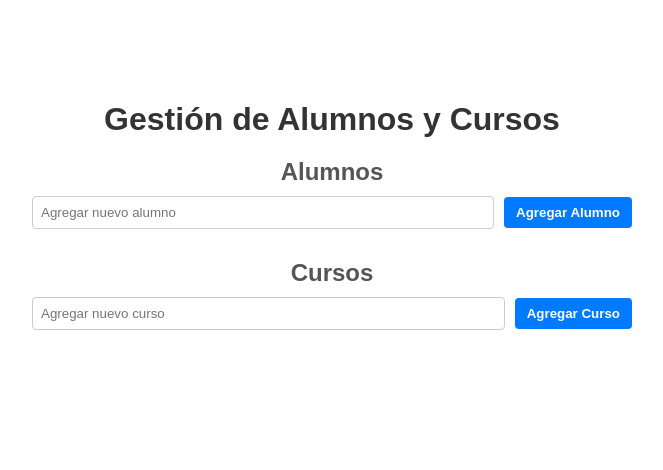
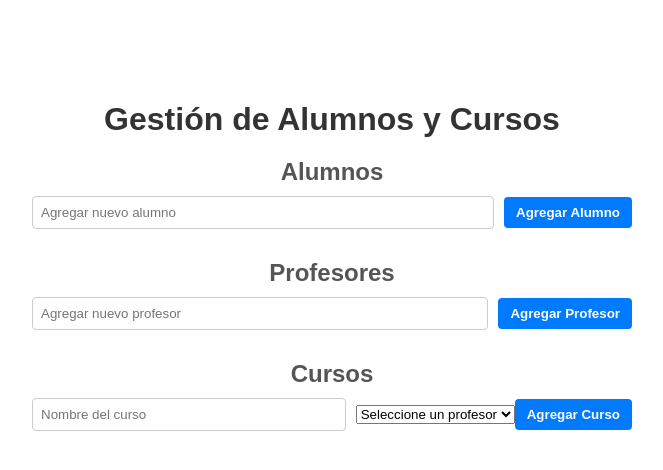
Before and after one commit to Team-Esquizos/EsquizosP2, a Vue app in the folder frontend-xquizos/: page /editor in a window 1280 px wide. Shown: the top 470 px of the page, without its empty margins (308-971 px from the left). Built offline with nearby package versions, Linux system fonts and the light colour scheme.

Commit message:
SCRUM-3 Mejora en la logica de creacion de cursos

```diff
--- a/frontend-xquizos/src/components/EditorView.vue
+++ b/frontend-xquizos/src/components/EditorView.vue
@@ -4,6 +4,7 @@
     <div class="container">
         <h1>Gestión de Alumnos y Cursos</h1>
 
+        <!-- Gestión de Alumnos -->
         <div class="section">
             <h2>Alumnos</h2>
             <div class="input-group">
@@ -18,16 +19,47 @@
             </ul>
         </div>
 
+        <!-- Gestión de Profesores -->
+        <div class="section">
+            <h2>Profesores</h2>
+            <div class="input-group">
+                <input v-model="newTeacher" placeholder="Agregar nuevo profesor" />
+                <button @click="addTeacher">Agregar Profesor</button>
+            </div>
+            <ul>
+                <li v-for="(teacher, index) in teachers" :key="index">
+                    {{ teacher }}
+                    <button class="delete-button" @click="removeTeacher(index)">Eliminar</button>
+                </li>
+            </ul>
+        </div>
+
+        <!-- Gestión de Cursos -->
         <div class="section">
             <h2>Cursos</h2>
             <div class="input-group">
-                <input v-model="newCourse" placeholder="Agregar nuevo curso" />
+                <input v-model="newCourse" placeholder="Nombre del curso" />
+                <select v-model="selectedTeacher">
+                    <option disabled value="">Seleccione un profesor</option>
+                    <option v-for="(teacher, index) in teachers" :key="index">{{ teacher }}</option>
+                </select>
                 <button @click="addCourse">Agregar Curso</button>
             </div>
             <ul>
                 <li v-for="(course, index) in courses" :key="index">
-                    {{ course }}
+                    <strong>{{ course.name }}</strong> - Profesor: {{ course.teacher }}
                     <button class="delete-button" @click="removeCourse(index)">Eliminar</button>
+                    <p>Estudiantes:</p>
+                    <ul>
+                        <li v-for="(student, studentIndex) in course.students" :key="studentIndex">{{ student }}</li>
+                    </ul>
+                    <div class="input-group">
+                        <select v-model="selectedStudent" :disabled="students.length === 0">
+                            <option disabled value="">Agregar un estudiante</option>
+                            <option v-for="(student, index) in students" :key="index">{{ student }}</option>
+                        </select>
+                        <button @click="addStudentToCourse(index)" :disabled="!selectedStudent">Añadir al Curso</button>
+                    </div>
                 </li>
             </ul>
         </div>
@@ -41,7 +73,11 @@ export default {
             newStudent: '',
             students: [],
             newCourse: '',
-            courses: []
+            newTeacher: '',
+            teachers: [],
+            courses: [],
+            selectedTeacher: '',
+            selectedStudent: ''
         };
     },
     methods: {
@@ -54,18 +90,35 @@ export default {
         removeStudent(index) {
             this.students.splice(index, 1);
         },
+        addTeacher() {
+            if (this.newTeacher.trim() !== '') {
+                this.teachers.push(this.newTeacher);
+                this.newTeacher = '';
+            }
+        },
+        removeTeacher(index) {
+            this.teachers.splice(index, 1);
+        },
         addCourse() {
-            if (this.newCourse.trim() !== '') {
-                this.courses.push(this.newCourse);
+            if (this.newCourse.trim() !== '' && this.selectedTeacher !== '') {
+                this.courses.push({ name: this.newCourse, teacher: this.selectedTeacher, students: [] });
                 this.newCourse = '';
+                this.selectedTeacher = '';
             }
         },
         removeCourse(index) {
             this.courses.splice(index, 1);
+        },
+        addStudentToCourse(courseIndex) {
+            if (this.selectedStudent) {
+                this.courses[courseIndex].students.push(this.selectedStudent);
+                this.selectedStudent = '';
+            }
         }
     }
 };
 </script>
+
 
 <style scoped>
 .container {
```
